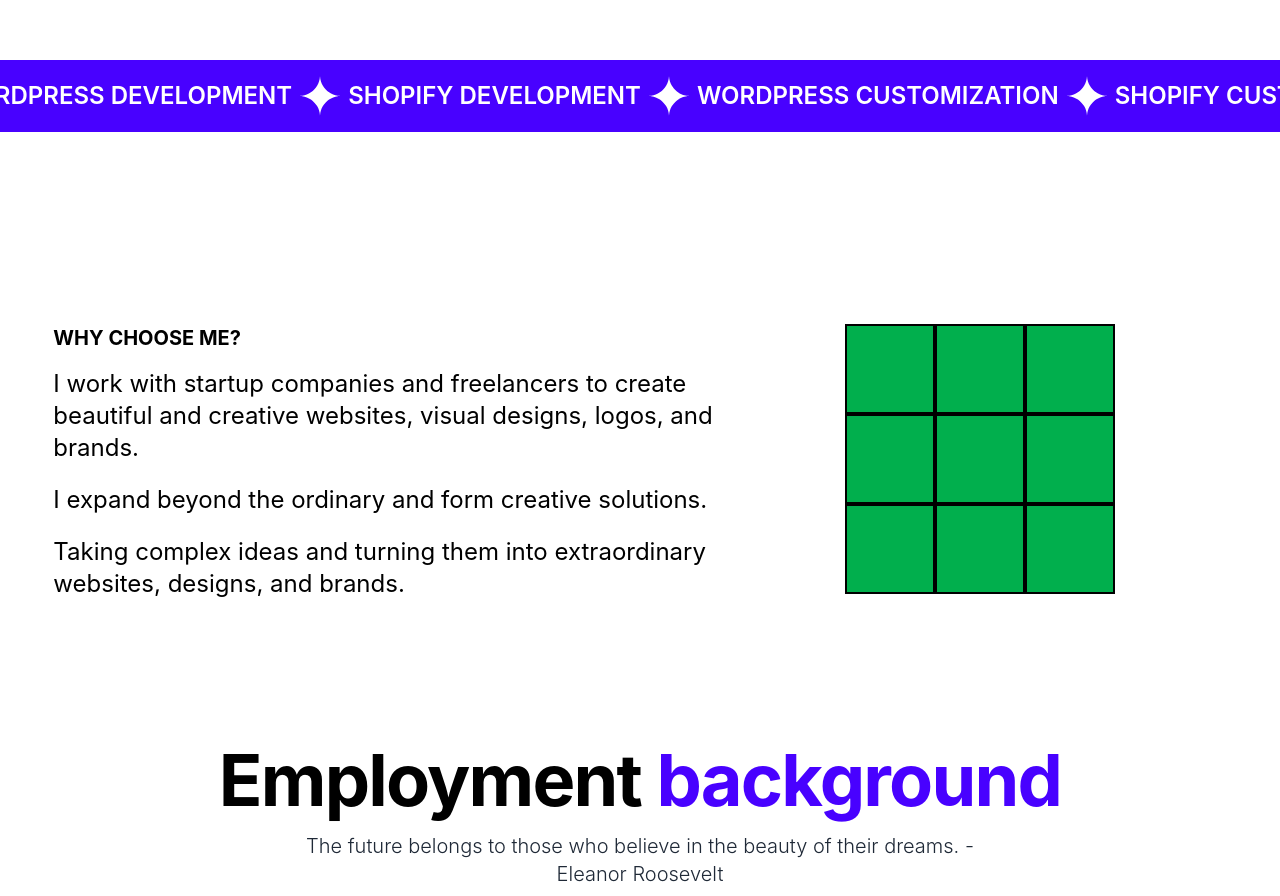
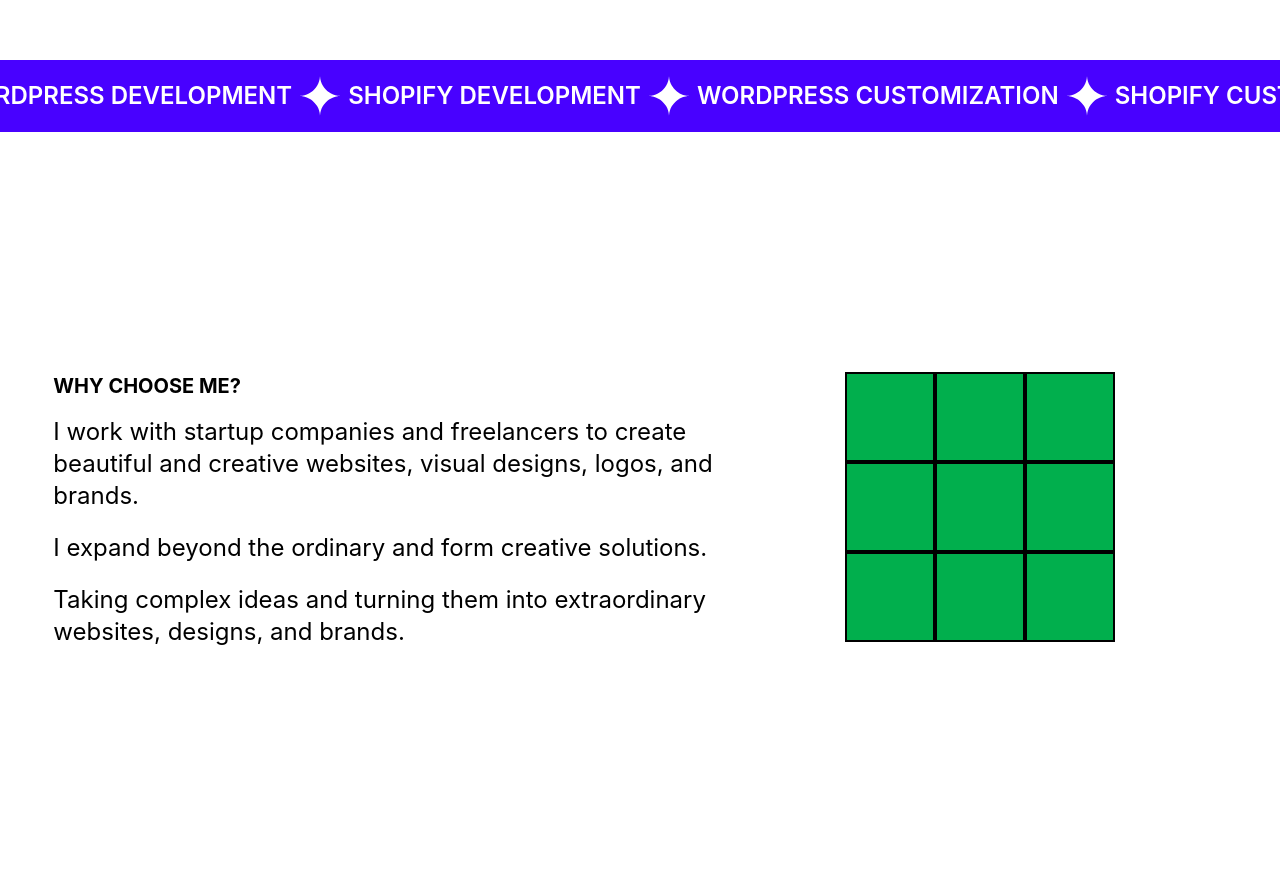
Before and after one commit to tasnimultas67/portfolio-v2, a React (Vite) app: page / in a window 1280 px wide. Shown: the part 1840-2736 px from the top of the page. Built offline with nearby package versions, Linux system fonts and the light colour scheme; no server answers.

Commit message:
increase section spaces

```diff
--- a/src/Components/Pages/Home/Home Components/WhyChoose/WhyChoose.jsx
+++ b/src/Components/Pages/Home/Home Components/WhyChoose/WhyChoose.jsx
@@ -6,7 +6,7 @@ const WhyChoose = () => {
     return (
         <>
             <div
-                className="bg-white lg:pt-48 pt-28">
+                className="bg-white lg:pt-60 pt-28 lg:pb-24 pb-16">
                 <div className="w-11/12 m-auto lg:flex lg:justify-between text-center sm:text-left">
                     <motion.div
                         initial={{ opacity: 0, y: 100 }}
```
